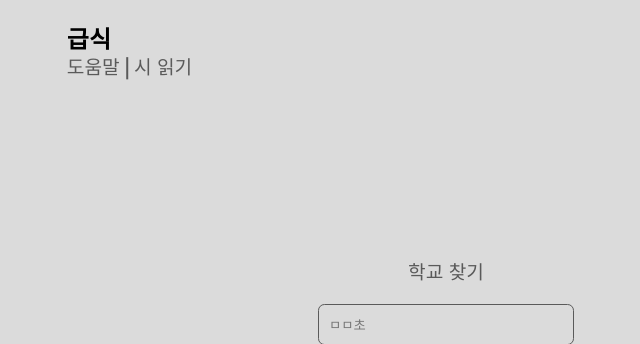
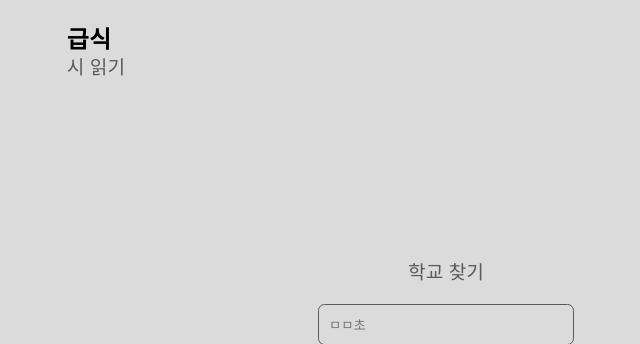
Before and after one commit to chick0/meal-api, a Python web app: template app/templates/index/index.html in a window 1280 px wide. Shown: the top 344 px of the page, without its empty margins (194-834 px from the left). Run offline with Jinja, Linux system fonts and the light colour scheme; the template is opened without the code that fills it, so the values that code supplies are empty.

Commit message:
도움말 링크 제거

```diff
--- a/app/templates/error/error.html
+++ b/app/templates/error/error.html
@@ -2,7 +2,6 @@
 {% block content %}
         <section class="nav">
             <a class="btn" href="mailto:{{ g.email }}">문의하기</a>
-            <a class="btn ie" href="https://www.notion.so/e193f37b9d6a40a19cc8919756af48ae" target="_blank" rel="noreferrer">도움말</a>
         </section>
 
         <section class="message-box l">
--- a/app/templates/error/meal_data_not_found.html
+++ b/app/templates/error/meal_data_not_found.html
@@ -2,7 +2,6 @@
 {% block content %}
         <section class="nav">
             <a class="btn" href="mailto:{{ g.email }}">문의하기</a>
-            <a class="btn ie" href="https://www.notion.so/e193f37b9d6a40a19cc8919756af48ae" target="_blank" rel="noreferrer">도움말</a>
         </section>
 
         <section class="message-box l">
--- a/app/templates/index/index.html
+++ b/app/templates/index/index.html
@@ -3,8 +3,6 @@
         <section class="lf">
             <h1>급식</h1>
             <div style="margin-top:-24px;margin-bottom:0;">
-                <a class="l ie" href="https://www.notion.so/e193f37b9d6a40a19cc8919756af48ae" target="_blank" rel="noreferrer">도움말</a>
-                <b class="l ie">|</b>
                 <button id="poem" class="l no-script">시 읽기</button>
                 <a style="margin-left:60px;padding-right:60px;" href="{{ url_for('app.option') }}"></a>
             </div>
```
